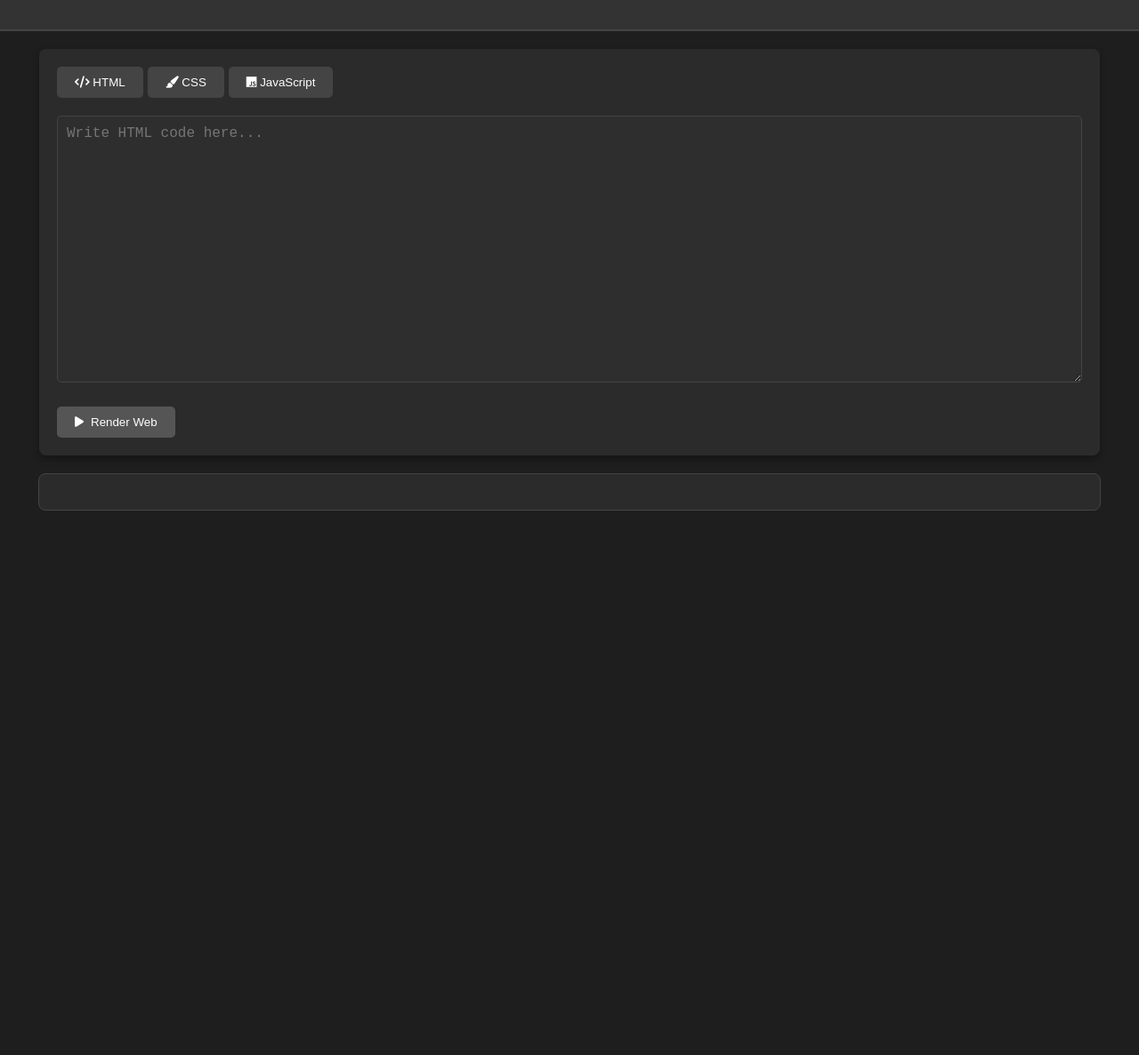
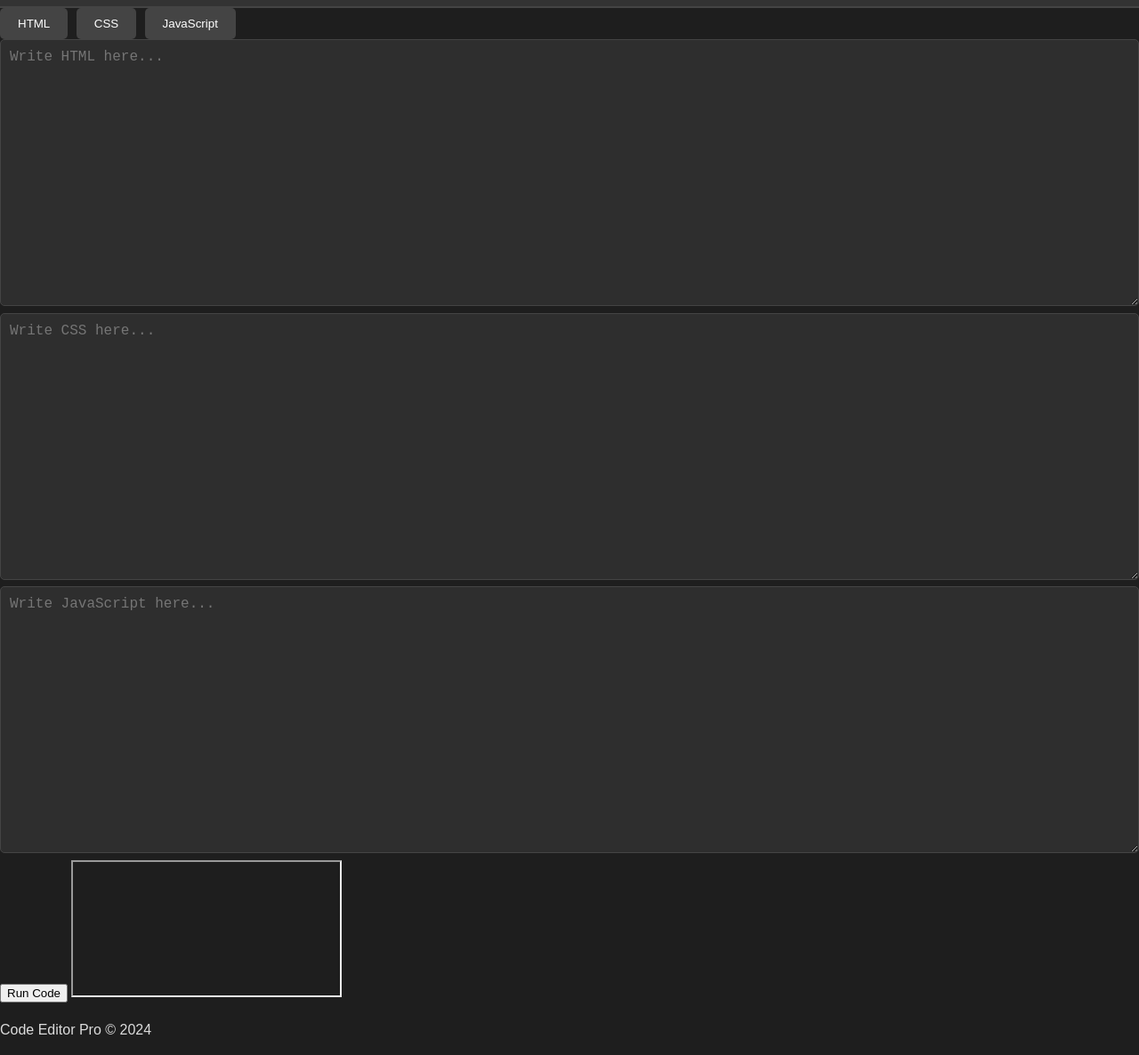
Before and after one commit to Tanmay-Tiwaricyber/CodeForge, a website: page public/index.html in a window 1280 px wide. Shown: the part 100-1286 px from the top of the page at 89% size. Before the commit the page ends 800 px from the top, so only its background shows below. Drawn offline with Linux system fonts and the light colour scheme.

Commit message:
Update index.html

```diff
--- a/public/index.html
+++ b/public/index.html
@@ -3,47 +3,40 @@
 <head>
   <meta charset="UTF-8">
   <meta name="viewport" content="width=device-width, initial-scale=1.0">
-    <title>CodeForge</title>
+  <title>Advanced Code Editor</title>
   <link rel="stylesheet" href="styles.css">
-    <link rel="stylesheet" href="https://cdnjs.cloudflare.com/ajax/libs/font-awesome/6.0.0-beta3/css/all.min.css">
 </head>
 <body>
   <header>
-        <div class="container">
-            <h1>CodeForge<span class="emoji">💻</span></h1>
+    <h1>Code Editor Pro</h1>
+  </header>
+  <main>
+    <section class="editor-section">
+      <div class="editor-tabs">
+        <button class="tab-button active" data-tab="html">HTML</button>
+        <button class="tab-button" data-tab="css">CSS</button>
+        <button class="tab-button" data-tab="js">JavaScript</button>
       </div>
-    </header>
-    <div class="container">
-        <div class="editor-container">
-            <div class="tabs">
-                <button class="tab-button" data-target="html-tab">
-                    <i class="fas fa-code"></i> HTML
-                </button>
-                <button class="tab-button" data-target="css-tab">
-                    <i class="fas fa-paint-brush"></i> CSS
-                </button>
-                <button class="tab-button" data-target="js-tab">
-                    <i class="fab fa-js"></i> JavaScript
-                </button>
+      <div class="editor-panels">
+        <div class="editor-panel active" id="html-editor-panel">
+          <textarea id="html-editor" placeholder="Write HTML here..."></textarea>
         </div>
-            <div class="tab-content" id="html-tab">
-                <textarea id="html-code" placeholder="Write HTML code here..."></textarea>
+        <div class="editor-panel" id="css-editor-panel">
+          <textarea id="css-editor" placeholder="Write CSS here..."></textarea>
         </div>
-            <div class="tab-content" id="css-tab">
-                <textarea id="css-code" placeholder="Write CSS code here..."></textarea>
-            </div>
-            <div class="tab-content" id="js-tab">
-                <textarea id="js-code" placeholder="Write JavaScript code here..."></textarea>
-            </div>
-            <div class="action-buttons">
-                <button id="run-web" class="action-btn">
-                    <i class="fas fa-play"></i> Render Web
-                </button>
-
+        <div class="editor-panel" id="js-editor-panel">
+          <textarea id="js-editor" placeholder="Write JavaScript here..."></textarea>
         </div>
       </div>
-        <div id="output"></div>
-    </div>
+    </section>
+    <section class="preview-section">
+      <button id="run-code">Run Code</button>
+      <iframe id="preview"></iframe>
+    </section>
+  </main>
+  <footer>
+    <p>Code Editor Pro © 2024</p>
+  </footer>
   <script src="script.js"></script>
 </body>
 </html>
```
Lines whose indentation alone changed are shown as unchanged.
